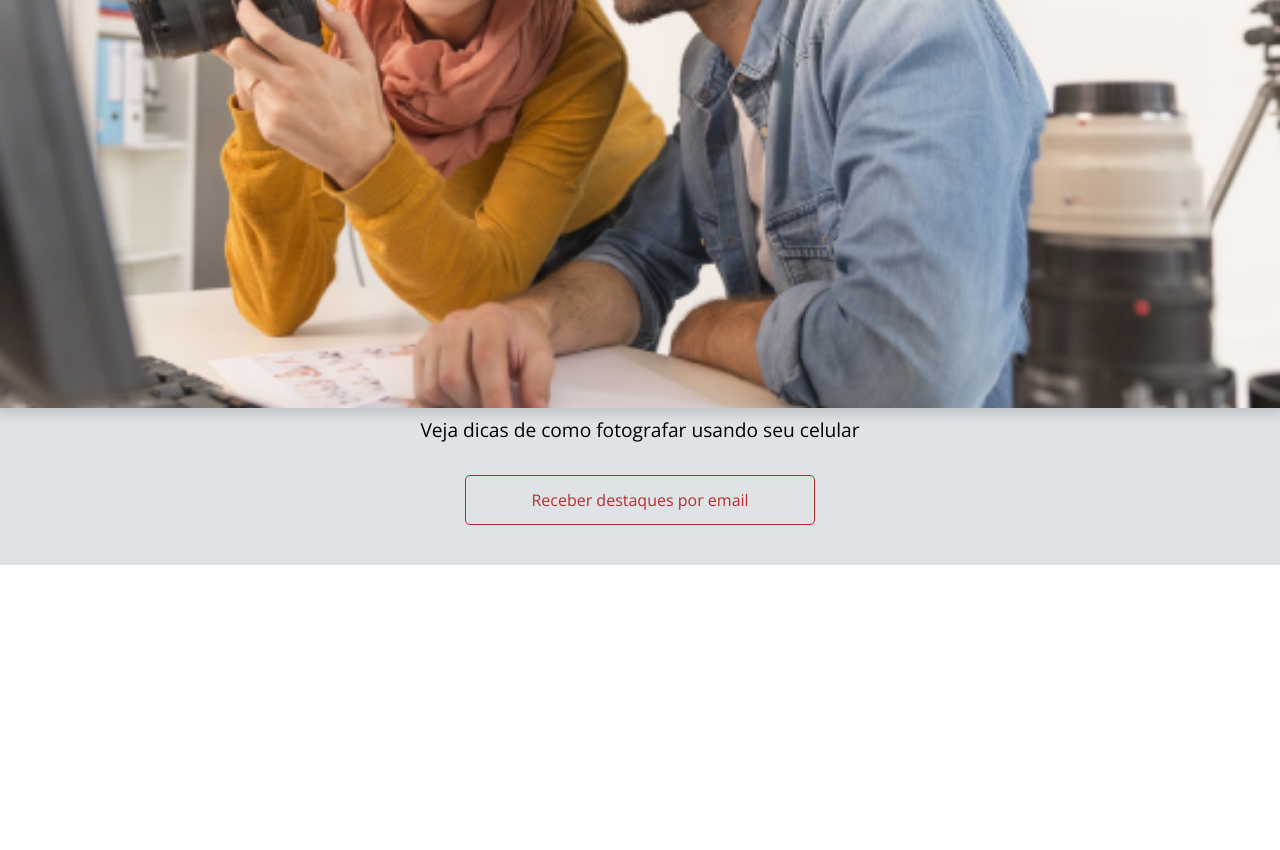
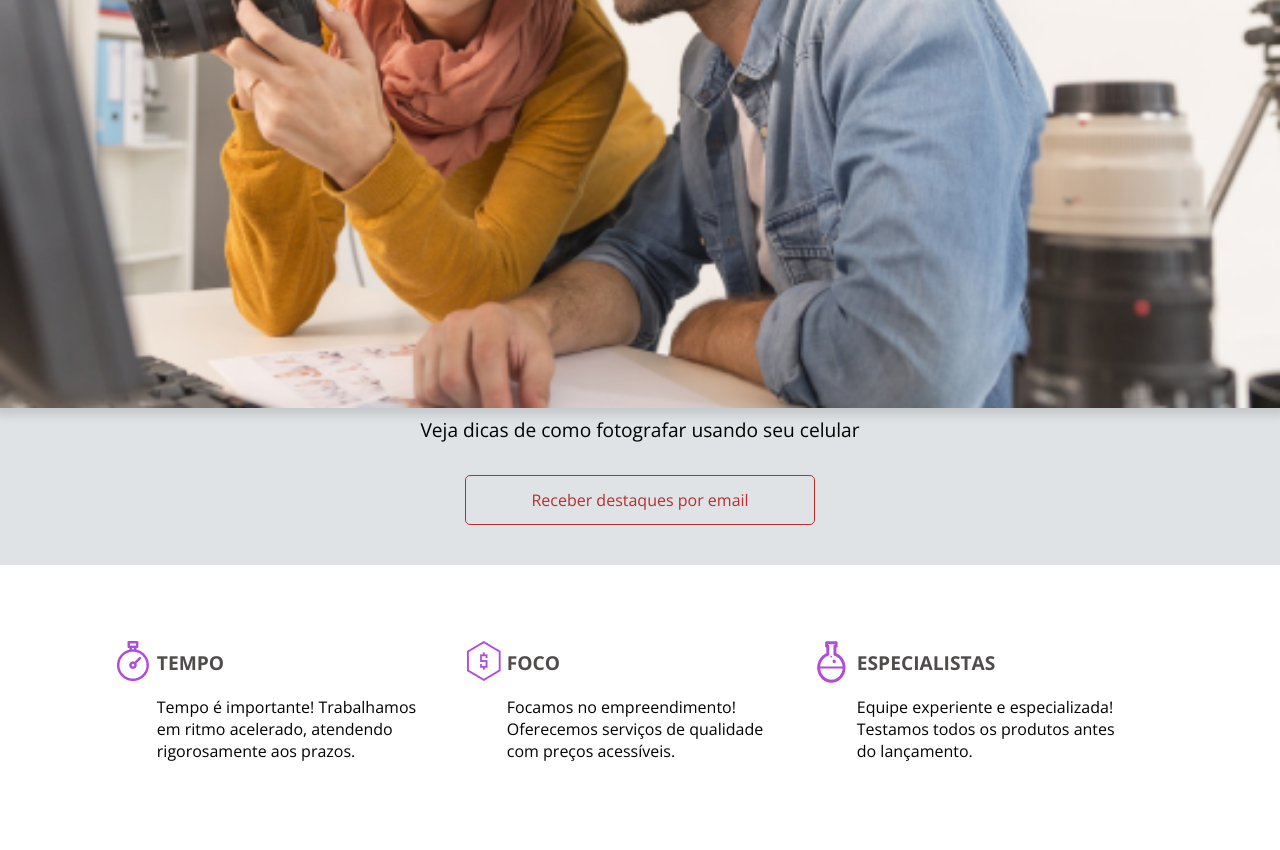
Before and after one commit to vanessa-bonfim/Apeperia_Alura, a plain HTML site: page index.html in a window 1280 px wide. Shown: the part 1416-2266 px from the top of the page. Before the commit the page ends 1981 px from the top, so only its background shows below. Drawn offline with nearby package versions, Linux system fonts and the light colour scheme.

Commit message:
Created Diferenciais' section.

```diff
--- /dev/null
+++ b/css/diferenciais.css
@@ -0,0 +1,48 @@
+.diferenciais {
+    padding-top: 3.5rem;
+    padding-bottom: 3.5rem;
+}
+
+.diferenciais__lista {
+    display: flex;
+    flex-wrap: wrap;
+}
+
+.diferenciais__item {
+    max-width: 350px;
+
+    box-sizing: border-box;
+    /*background para posicionar as imagens*/
+    background-repeat: no-repeat;
+    background-position: top 1.25rem left 2.5rem;
+
+    padding: 2rem 0 2rem 5rem;
+}
+
+/*Imagem: conteúdo e estrutura ou estilização
+*Se uma imagem não tem importância de conteúdo, essa imagem pode ser removida completamente do HTML,
+*só que vem a pergunta: “ela vai para onde?” Se alguma coisa não é conteúdo e estrutura,
+*ela é estilização. Então essa imagem, esse ícone aqui, ele vai para o CSS.
+*/
+.diferenciais__item--tempo {
+    background-image: url(../img/icone-relogio.png);
+}
+.diferenciais__item--foco {
+    background-image: url(../img/icone-dinheiro.png);
+}
+.diferenciais__item--especialistas {
+    background-image: url(../img/icone-quimica.png);
+}
+
+.item__titulo {
+    color: var(--cinza-escuro);
+    font-weight: 700;
+    font-size: 1.2rem;
+    text-transform: uppercase;
+
+    margin-bottom: 1.5rem;
+}
+
+.item__texto {
+    line-height: normal;
+}
--- a/index.html
+++ b/index.html
@@ -16,11 +16,11 @@
     <link rel="stylesheet" href="css/cabecalho.css">
     <link rel="stylesheet" href="css/chamada.css">
     <link rel="stylesheet" href="css/destaques.css">
+    <link rel="stylesheet" href="css/diferenciais.css">
 </head>
 
 <body>
-    <header>
-        <div class="cabecalho container">
+    <header class="cabecalho container">
         <img src="img/logo-apeperia.svg" alt="Logo da Apeperia" class="cabecalho__logo">
         <nav class="cabecalho__navegacao">
             <ul>
@@ -32,7 +32,6 @@
                 <li class="cabecalho__link"><a href="#">Contato</a></li>
             </ul>
         </nav>
-        </div>
     </header>
     <main>
         <section class="chamada container">
@@ -45,15 +44,38 @@
             <h2 class="destaques__titulo">Destaques</h2>
             <a href="#">
                 <figure class="destaques__painel">
-                    <img src="img/comecando-criar-logotipo.png" alt="Painel do post sobre criação de logotipo" class="destaques__painel-imagem">
-                    <figcaption class="destaques__painel-texto">Conheça as primeiras etapas para a criação de um logotipo</figcaption>
+                    <img src="img/comecando-criar-logotipo.png" alt="Painel do post sobre criação de logotipo"
+                        class="destaques__painel-imagem">
+                    <figcaption class="destaques__painel-texto">Conheça as primeiras etapas para a criação de um
+                        logotipo</figcaption>
                 </figure>
             </a><a href="#">
                 <figure class="destaques__painel">
-                    <img src="img/dicas-fotografia.png" alt="Painel do post sobre fotografia com celular" class="destaques__painel-imagem">
-                    <figcaption class="destaques__painel-texto">Veja dicas de como fotografar usando seu celular</figcaption>
+                    <img src="img/dicas-fotografia.png" alt="Painel do post sobre fotografia com celular"
+                        class="destaques__painel-imagem">
+                    <figcaption class="destaques__painel-texto">Veja dicas de como fotografar usando seu celular
+                    </figcaption>
                 </figure>
             </a><a href="#" class="destaques__botao botao">Receber destaques por email</a>
+        </section>
+        <section class="diferenciais container">
+            <ul class="diferenciais__lista">
+                <li class="diferenciais__item diferenciais__item--tempo">
+                    <h2 class="item__titulo">Tempo</h2>
+                    <p class="item__texto">Tempo é importante! Trabalhamos em ritmo acelerado, atendendo
+                        rigorosamente aos prazos.</p>
+                </li>
+                <li class="diferenciais__item diferenciais__item--foco">
+                    <h2 class="item__titulo">Foco</h2>
+                    <p class="item__texto">Focamos no empreendimento! Oferecemos serviços de qualidade com preços
+                        acessíveis.</p>
+                </li>
+                <li class="diferenciais__item diferenciais__item--especialistas">
+                    <h2 class="item__titulo">Especialistas</h2>
+                    <p class="item__texto">Equipe experiente e especializada! Testamos todos os produtos antes do
+                        lançamento.</p>
+                </li>
+            </ul>
         </section>
     </main>
 
```
Also changed, not shown: img/icone-dinheiro.png (added), img/icone-quimica.png (added), img/icone-relogio.png (added). Lines whose indentation alone changed are shown as unchanged.
